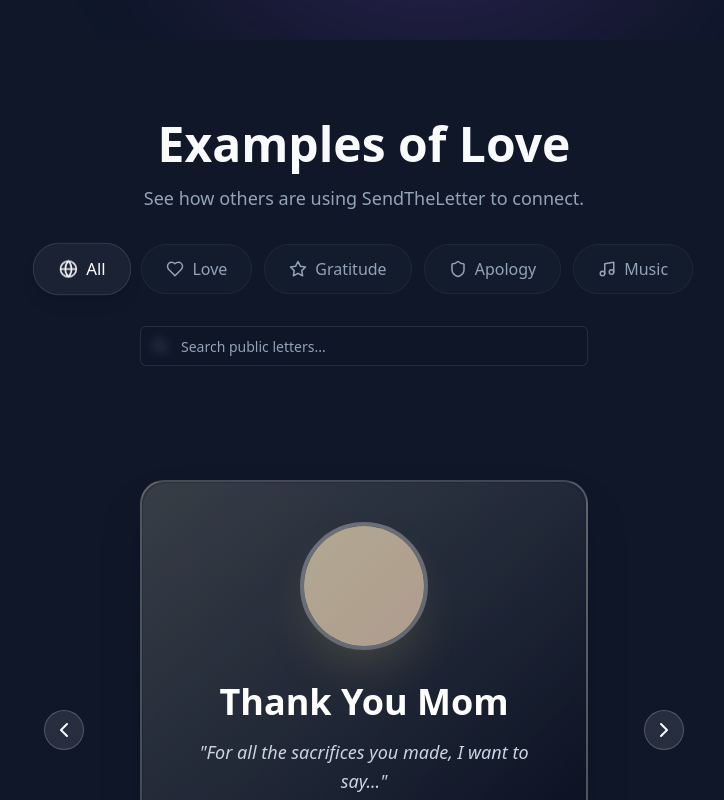
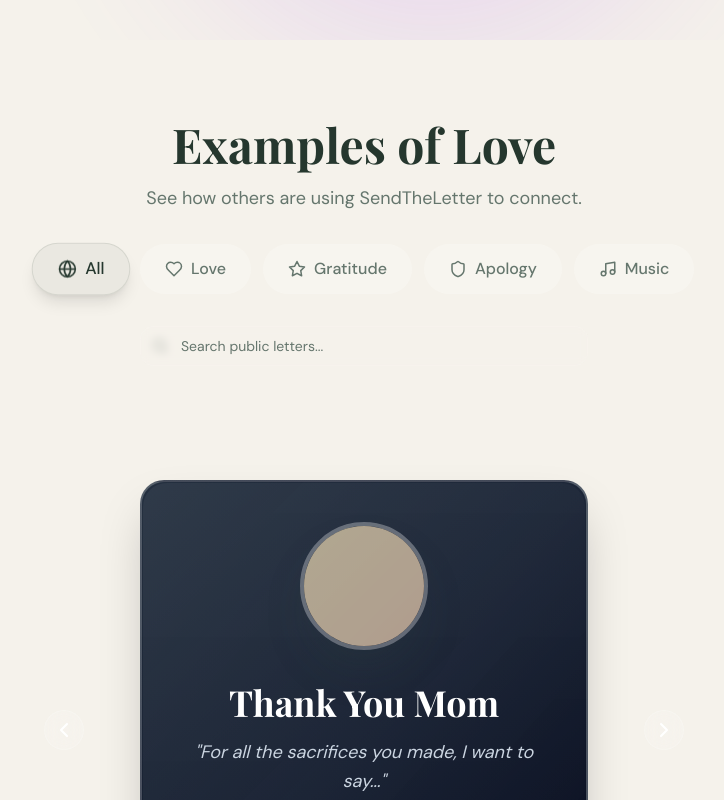
Before and after one commit to donnelsimbajon-design/SendtheLetter_System, a React (Vite) app in the folder Note_letter/: page / in a window 1280 px wide. Shown: the part 760-1560 px from the top of the page, without its empty margins (276-1000 px from the left). Built offline with nearby package versions, Linux system fonts and the light colour scheme; grey boxes are pictures that could not be loaded.

Commit message:
Redesign SendTheLetter interface with Warm Editorial system

```diff
--- a/Note_letter/src/index.css
+++ b/Note_letter/src/index.css
@@ -1,115 +1,104 @@
+@import url('https://fonts.googleapis.com/css2?family=DM+Sans:wght@400;500;600;700&family=Playfair+Display:wght@500;600;700&display=swap');
+
 @tailwind base;
 @tailwind components;
 @tailwind utilities;
 
 @layer base {
   :root {
-    /* Dark Theme (SentTheLetter) */
-    --background: 222 47% 11%;
-    /* Dark Navy #0f172a */
-    --foreground: 210 40% 98%;
-    /* White/Cream */
-
-    --card: 217 33% 17%;
-    /* Slightly lighter navy */
-    --card-foreground: 210 40% 98%;
-
-    --popover: 222 47% 11%;
-    --popover-foreground: 210 40% 98%;
-
-    --primary: 43 74% 66%;
-    /* Gold #eec170 */
-    --primary-foreground: 222 47% 11%;
-
-    --secondary: 217 33% 17%;
-    --secondary-foreground: 210 40% 98%;
-
-    --muted: 217 33% 17%;
-    --muted-foreground: 215 20% 65%;
-
-    --accent: 43 74% 66%;
-    --accent-foreground: 222 47% 11%;
-
-    --destructive: 0 63% 31%;
-    /* Dark Red */
-    --destructive-foreground: 210 40% 98%;
-
-    --border: 217 33% 17%;
-    --input: 217 33% 17%;
-    --ring: 43 74% 66%;
-
-    --radius: 0.5rem;
+    color-scheme: light;
+    --background: 42 33% 94%;
+    --foreground: 150 19% 18%;
+    --card: 40 38% 98%;
+    --card-foreground: 150 19% 18%;
+    --popover: 40 38% 98%;
+    --popover-foreground: 150 19% 18%;
+    --primary: 154 21% 25%;
+    --primary-foreground: 40 38% 98%;
+    --secondary: 28 44% 91%;
+    --secondary-foreground: 150 19% 18%;
+    --muted: 38 25% 90%;
+    --muted-foreground: 148 8% 43%;
+    --accent: 13 48% 62%;
+    --accent-foreground: 0 0% 100%;
+    --destructive: 0 62% 48%;
+    --destructive-foreground: 0 0% 100%;
+    --border: 35 21% 84%;
+    --input: 35 21% 84%;
+    --ring: 154 21% 25%;
+    --radius: 1rem;
+    --surface-sage: 105 16% 72%;
+    --surface-gold: 42 53% 79%;
+    --surface-rose: 347 42% 84%;
   }
 
-  .dark {
-    --background: 222 47% 11%;
-    --foreground: 210 40% 98%;
+  [data-theme="cool"] {
+    color-scheme: light;
+    --background: 216 32% 95%;
+    --foreground: 218 24% 23%;
+    --card: 0 0% 100%;
+    --card-foreground: 218 24% 23%;
+    --popover: 0 0% 100%;
+    --popover-foreground: 218 24% 23%;
+    --primary: 218 30% 43%;
+    --primary-foreground: 0 0% 100%;
+    --secondary: 215 32% 90%;
+    --secondary-foreground: 218 24% 23%;
+    --muted: 215 25% 91%;
+    --muted-foreground: 218 12% 47%;
+    --accent: 211 36% 63%;
+    --accent-foreground: 0 0% 100%;
+    --border: 215 20% 84%;
+    --input: 215 20% 84%;
+    --ring: 218 30% 43%;
+  }
 
-    --card: 217 33% 17%;
-    --card-foreground: 210 40% 98%;
+  [data-theme="dark"] {
+    color-scheme: dark;
+    --background: 155 11% 12%;
+    --foreground: 42 25% 91%;
+    --card: 154 10% 17%;
+    --card-foreground: 42 25% 91%;
+    --popover: 154 10% 17%;
+    --popover-foreground: 42 25% 91%;
+    --primary: 105 16% 72%;
+    --primary-foreground: 155 11% 12%;
+    --secondary: 154 9% 23%;
+    --secondary-foreground: 42 25% 91%;
+    --muted: 154 9% 23%;
+    --muted-foreground: 42 10% 68%;
+    --accent: 13 48% 62%;
+    --accent-foreground: 0 0% 100%;
+    --border: 154 8% 29%;
+    --input: 154 8% 29%;
+    --ring: 105 16% 72%;
+  }
 
-    --popover: 222 47% 11%;
-    --popover-foreground: 210 40% 98%;
+  * { @apply border-border; }
+  html { scroll-behavior: smooth; }
+  body {
+    @apply bg-background text-foreground antialiased;
+    font-family: 'DM Sans', sans-serif;
+    min-width: 320px;
+  }
+  h1, h2, h3, h4, .font-editorial { font-family: 'Playfair Display', Georgia, serif; }
+  button, a, input, textarea { -webkit-tap-highlight-color: transparent; }
+  ::selection { background: hsl(var(--surface-gold)); color: hsl(var(--foreground)); }
+}
 
-    --primary: 43 74% 66%;
-    --primary-foreground: 222 47% 11%;
-
-    --secondary: 217 33% 17%;
-    --secondary-foreground: 210 40% 98%;
-
-    --muted: 217 33% 17%;
-    --muted-foreground: 215 20% 65%;
-
-    --accent: 43 74% 66%;
-    --accent-foreground: 222 47% 11%;
-
-    --destructive: 0 63% 31%;
-    --destructive-foreground: 210 40% 98%;
-
-    --border: 217 33% 17%;
-    --input: 217 33% 17%;
-    --ring: 43 74% 66%;
+@layer utilities {
+  .scrollbar-hide { -ms-overflow-style: none; scrollbar-width: none; }
+  .scrollbar-hide::-webkit-scrollbar { display: none; }
+  .text-balance { text-wrap: balance; }
+  .paper-grain {
+    background-image: radial-gradient(hsl(var(--foreground) / .055) .6px, transparent .6px);
+    background-size: 7px 7px;
   }
 }
 
-@layer base {
-  * {
-    @apply border-border;
-  }
+::-webkit-scrollbar { width: 8px; height: 8px; }
+::-webkit-scrollbar-track { background: transparent; }
+::-webkit-scrollbar-thumb { background: hsl(var(--muted-foreground) / .28); border-radius: 99px; }
+::-webkit-scrollbar-thumb:hover { background: hsl(var(--muted-foreground) / .48); }
 
-  body {
-    @apply bg-background text-foreground;
-  }
-}
-
-@layer utilities {
-  .scrollbar-hide {
-    -ms-overflow-style: none;
-    /* IE and Edge */
-    scrollbar-width: none;
-    /* Firefox */
-  }
-
-  .scrollbar-hide::-webkit-scrollbar {
-    display: none;
-  }
-}
-
-/* Custom Scrollbar */
-::-webkit-scrollbar {
-  width: 8px;
-  height: 8px;
-}
-
-::-webkit-scrollbar-track {
-  background: transparent;
-}
-
-::-webkit-scrollbar-thumb {
-  background: hsl(217 33% 25%);
-  border-radius: 4px;
-}
-
-::-webkit-scrollbar-thumb:hover {
-  background: hsl(217 33% 35%);
-}
+:focus-visible { outline: 2px solid hsl(var(--ring)); outline-offset: 3px; }
```
